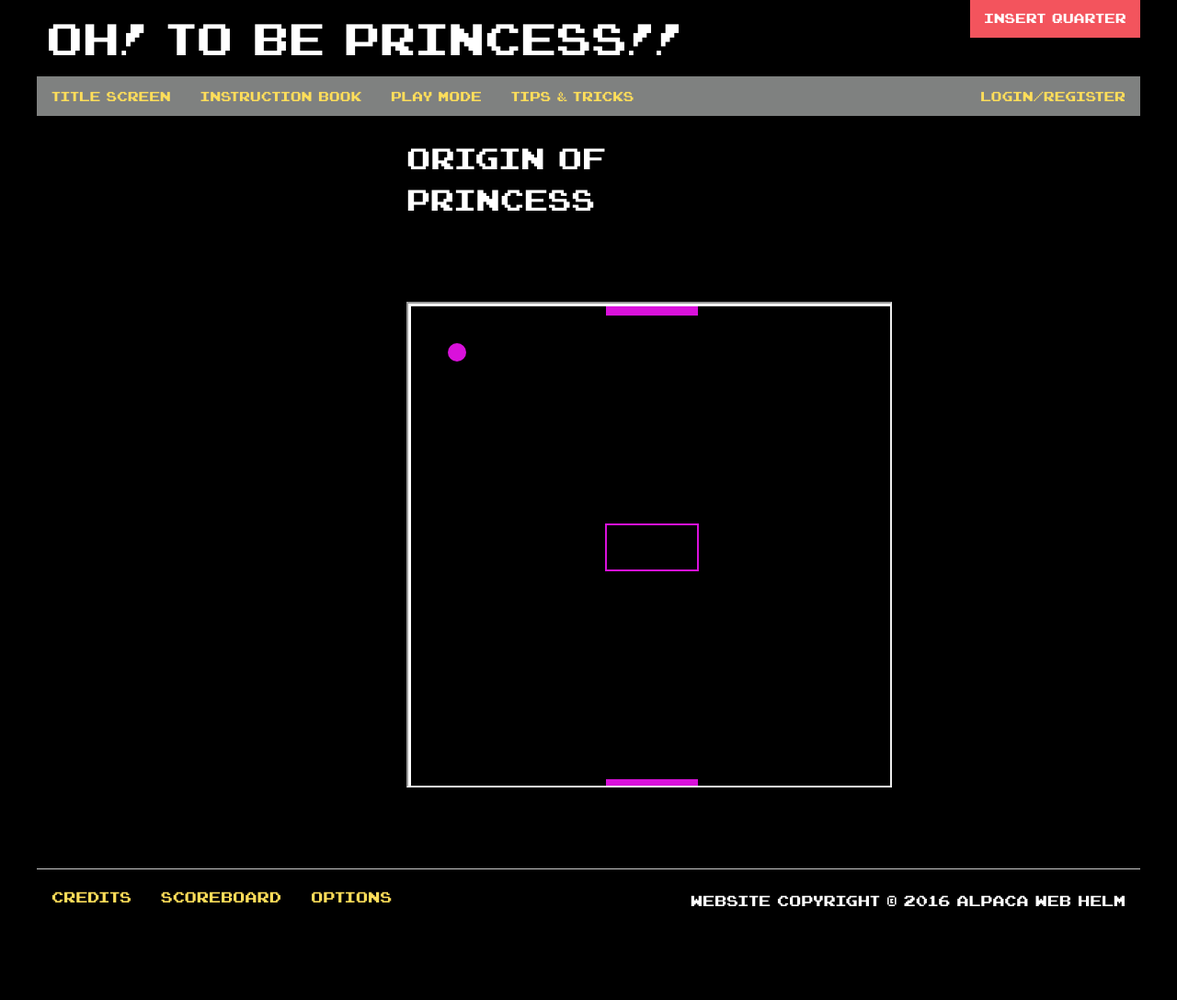
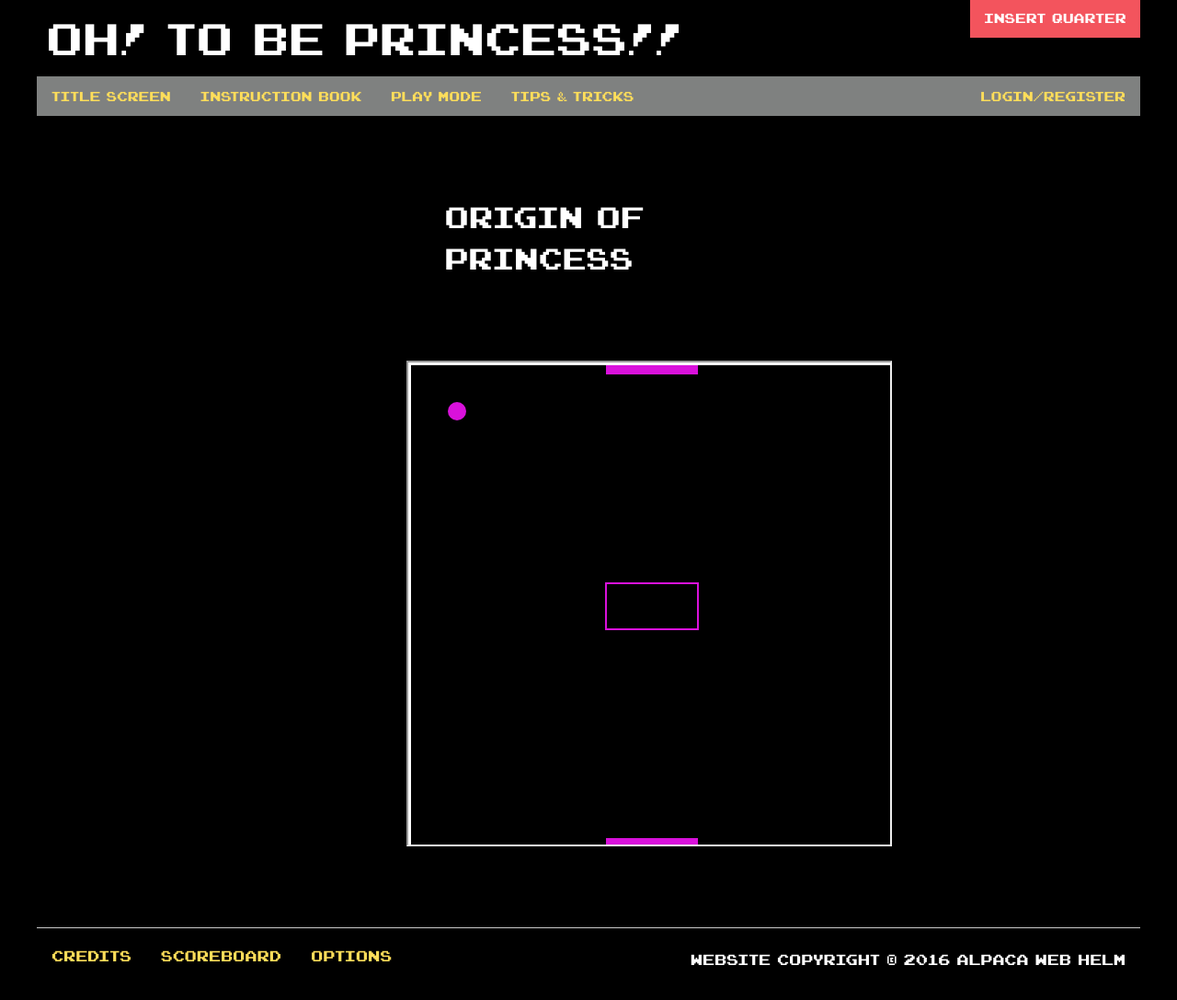
Before and after one commit to nadiaff/princess, a PHP site: page /pong.php in a window 1280 px wide. Shown: the whole page at 92% size. Before the commit the page ends 985 px from the top, so only its background shows below. Run offline with PHP 8.4, Linux system fonts and the light colour scheme.

Commit message:
still trying to fix alignment of origin princess

```diff
--- a/css/app.css
+++ b/css/app.css
@@ -348,7 +348,7 @@ a.ui-button:active,
 
 
 /* Origin of Princess Title */
-.origin-title h2 {
+.origin-game h2 {
 	margin-top: 2em;
     margin-left: 1.3em;
 }
--- a/pong.php
+++ b/pong.php
@@ -28,9 +28,9 @@
 		<!-- End Navigation -->
 		<!-- End Top Bar -->
 
-		<div class="columns row medium-4">
+		<div class="columns row medium-4 origin-game">
 			<br />
-			<h2 class="origin-title">ORIGIN OF PRINCESS</h2>
+			<h2>ORIGIN OF PRINCESS</h2>
 			<iframe style="height:33em; width:33em; margin-top:5em; margin-bottom:5em;" src="games/pong-game.html"></iframe>
 		</div>
 		<!-- Start Footer -->
```
